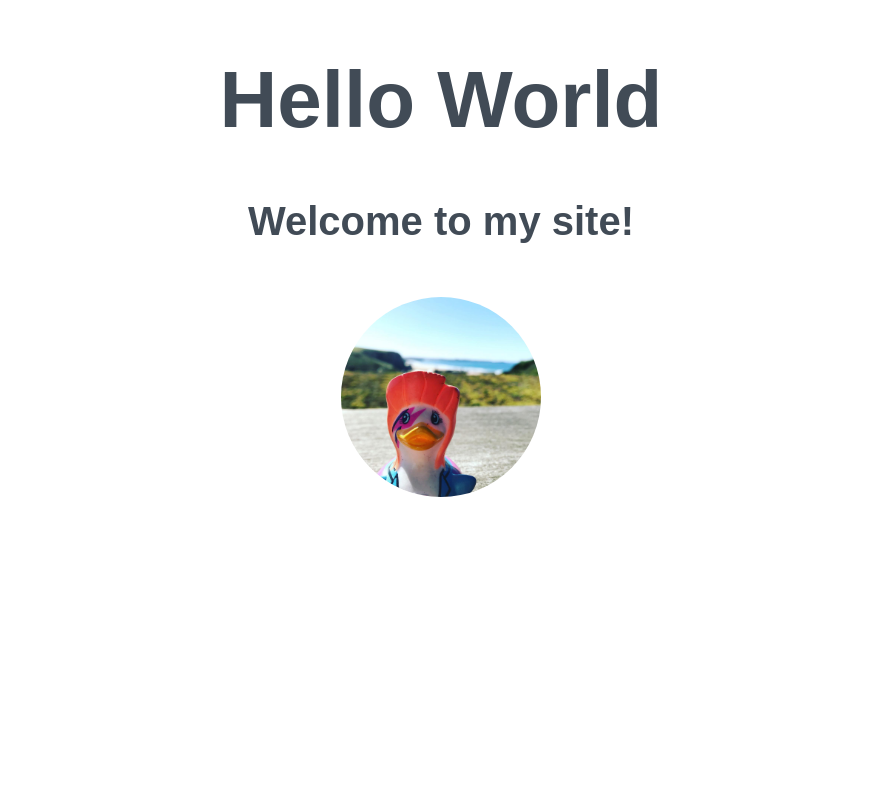
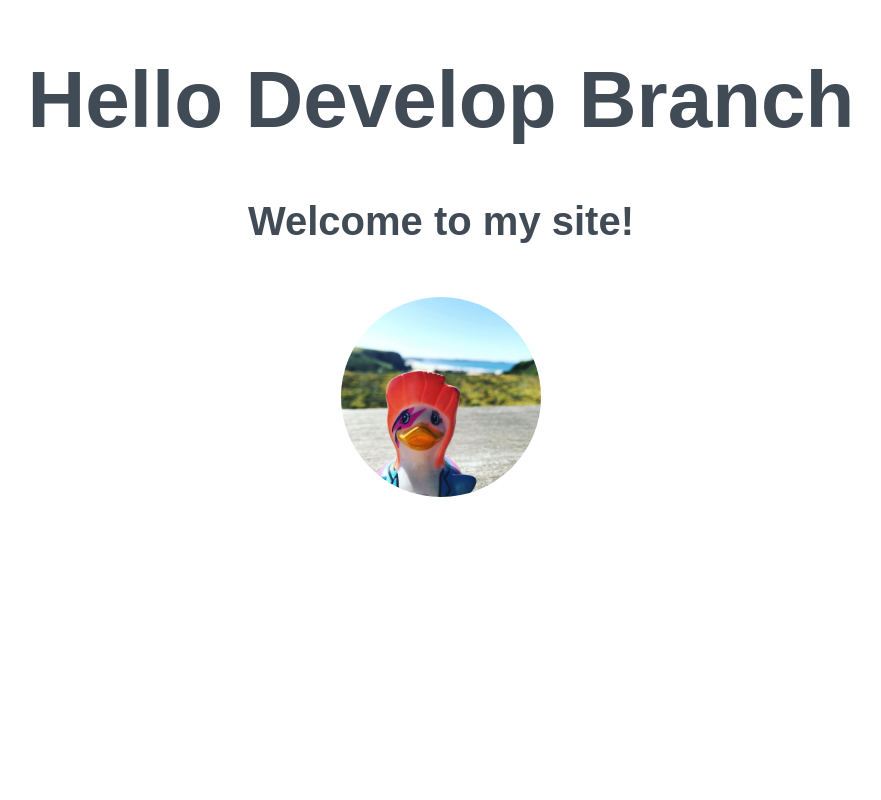
Before and after one commit to lucycottier/beginners-week-one-master, a plain HTML site: page index.html in a window 1280 px wide. Shown: the top 800 px of the page, without its empty margins (199-1080 px from the left). Drawn offline with Linux system fonts and the light colour scheme.

Commit message:
Update index.html

```diff
--- a/index.html
+++ b/index.html
@@ -8,7 +8,7 @@
   <body>
 
     <div>
-      <h1>Hello World</h1>
+      <h1>Hello Develop Branch</h1>
       <h2>Welcome to my site!</h2>
       <img src="duck.jpg" alt="Duck" height="200" width="200">
     </div>
```
